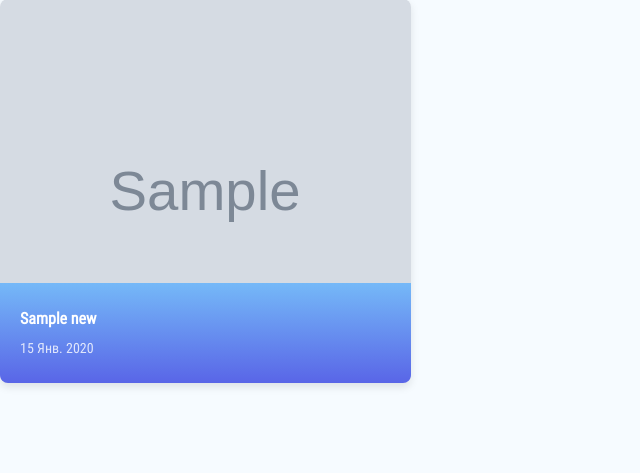
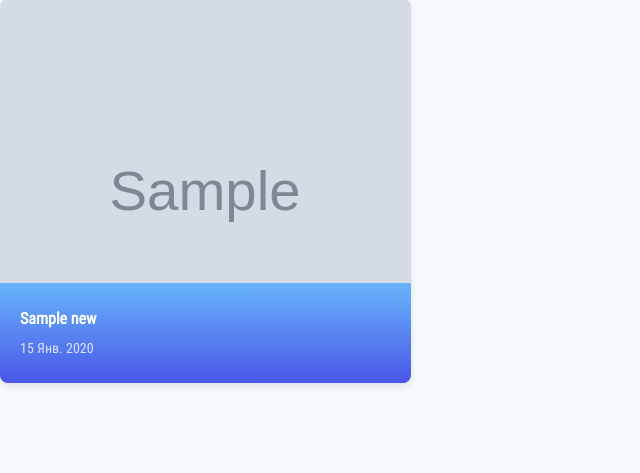
Before and after one commit to meteopavel/Django_EDU_Multisite, a Django app: template templates/content/news_list.html in a window 1280 px wide. Shown: the part 385-858 px from the top of the page, without its empty margins (0-640 px from the left). Run offline with Django 3.2, Linux system fonts and the light colour scheme; data comes from the database, SQL or seed files in the repository; tables that the repository leaves empty hold one stand-in row (values such as "Sample post"); the template is opened without the code that fills it: values that come from a table or form of the project are taken from there, most other values are stand-ins (such as "Sample title", 1, 10 or a date in 2020); grey boxes marked "Sample" are stand-in pictures.

Commit message:
Improve views and templates

```diff
--- a/static/css/_components/news.css
+++ b/static/css/_components/news.css
@@ -65,7 +65,7 @@
     flex-direction: column;
     justify-content: center;
     padding: 0 20px;
-    background: linear-gradient(to bottom, rgba(93, 176, 253, 0.8), rgba(58, 72, 232, 0.8));
+    background: linear-gradient(to bottom, rgba(93, 176, 253, 0.9), rgba(58, 72, 232, 0.9));
     color: white;
     min-height: 100px;
     z-index: 1;
```
